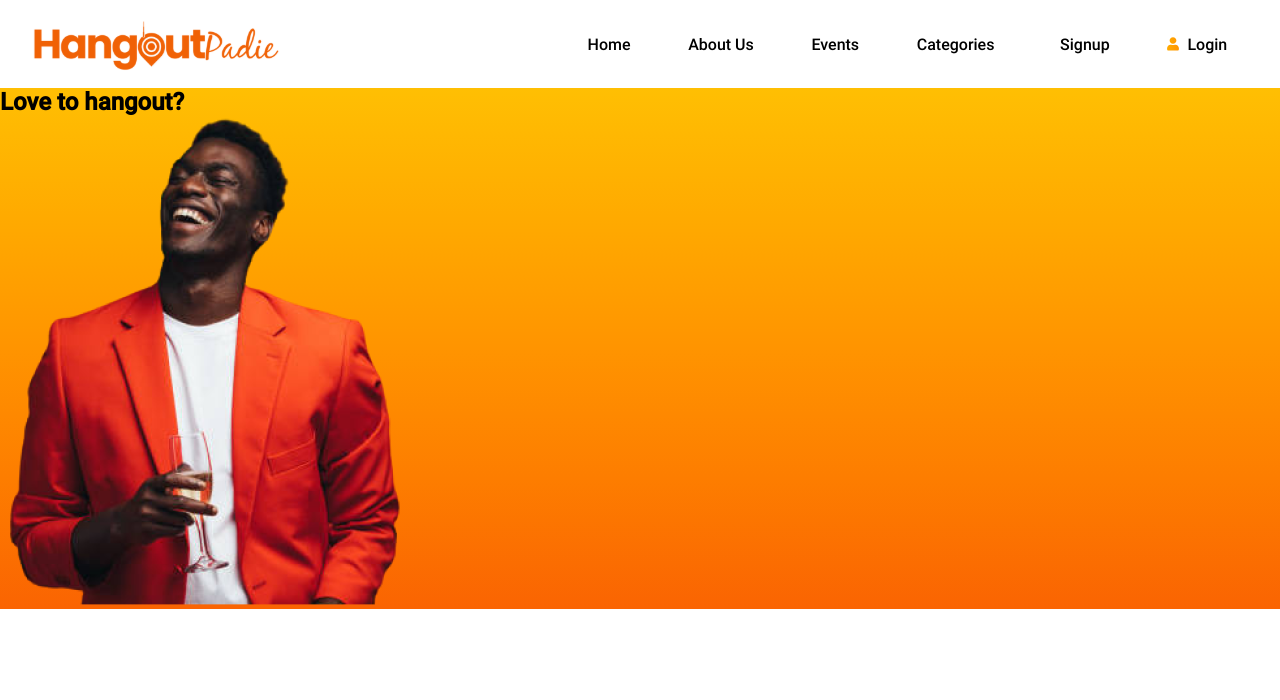
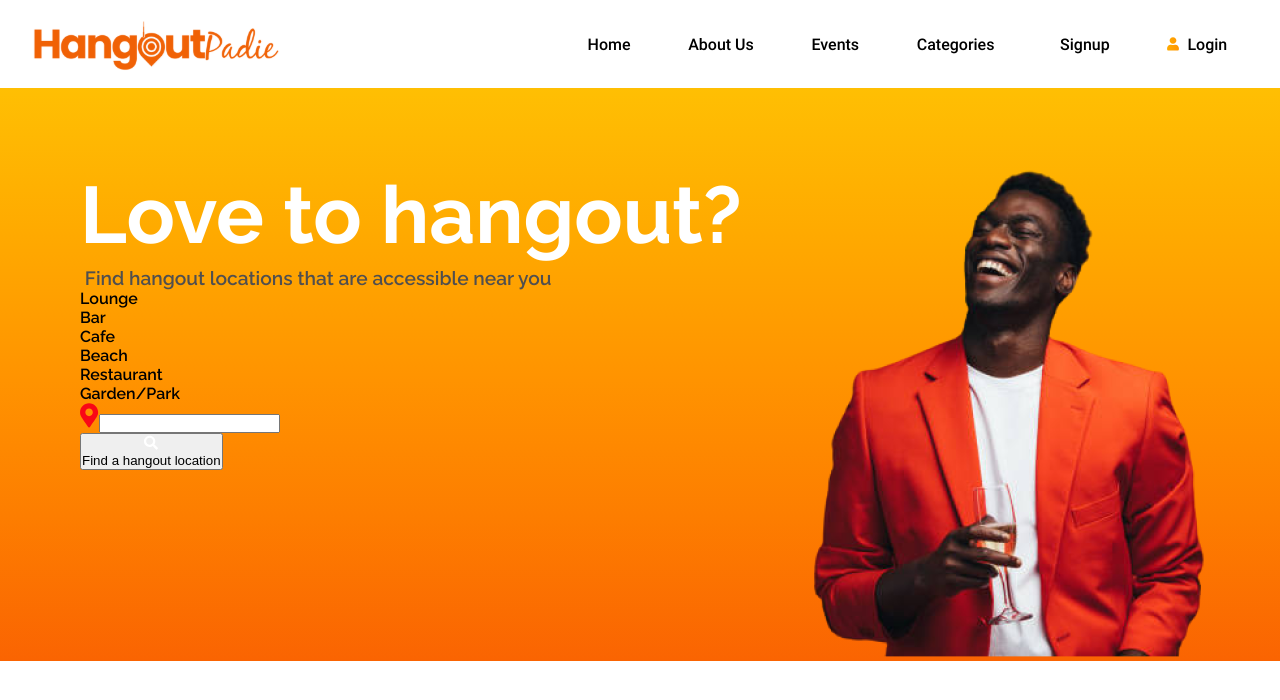
Before and after one commit to hangoutpadieorg/frontend-website, a React (Vite) app: page / in a window 1280 px wide. Shown: the top 700 px of the page. Built offline with nearby package versions, Linux system fonts and the light colour scheme.

Commit message:
Started Hero section

```diff
--- a/src/App.css
+++ b/src/App.css
@@ -7,6 +7,11 @@
 @font-face{
   font-family: 'Roboto';
   src: url('./fonts/Roboto/Roboto-Medium.ttf');
+}
+
+@font-face{
+  font-family: 'Raleway';
+  src: url('./fonts/Raleway/Raleway-VariableFont_wght.ttf');
 }
 
 a {
@@ -103,5 +108,26 @@ body {
 
 .hero--main {
   background: linear-gradient(to bottom, #ffbf03, #ffaa00, #ff9400, #fd7d00, #fa6402);
-  /* height: 20rem; */
+  display: flex;
+  justify-content: space-between;
+  padding: 5rem 0 0 0;
+  font-family: 'Raleway';
+  font-weight: 600;
 }
+
+.hero--locator {
+  padding: 0 0 0 5rem;
+}
+
+.hero--title {
+  font-size: 5rem;
+  font-weight: 700;
+  color: #fff;
+  padding-bottom: .3rem;
+}
+
+.hero--text {
+  font-size: 1.2rem;
+  padding-left: .3rem;
+  color: #504f4f;
+}
--- a/src/Hero.jsx
+++ b/src/Hero.jsx
@@ -1,12 +1,36 @@
 // import React from 'react'
 import HeroImage from './assets/hero-image.png'
+import RedLocator from './assets/location-icon-red.svg'
+import Search from './assets/search.svg'
 
 const Hero = () => {
   return (
     <section className='hero--main'>
-      <div>
-        <h1>Love to hangout?</h1>
+      <div className='hero--locator'>
+        <h1 className='hero--title'>Love to hangout?</h1>
+        <p className='hero--text'>Find hangout locations that are accessible near you</p>
 
+        <div>
+          <ul>
+            <li>Lounge</li>
+            <li>Bar</li>
+            <li>Cafe</li>
+            <li>Beach</li>
+            <li>Restaurant</li>
+            <li>Garden/Park</li>
+          </ul>
+
+          <div>
+            <div>
+              <img src={RedLocator} />
+              <input type='text'></input>
+            </div>
+            <button>
+              <img src={Search} />
+              <p>Find a hangout location</p>
+            </button>
+          </div>
+        </div>
       </div>
       <div>
         <img src={HeroImage} />
```
